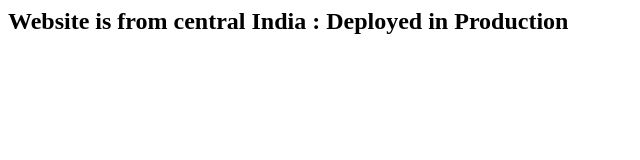
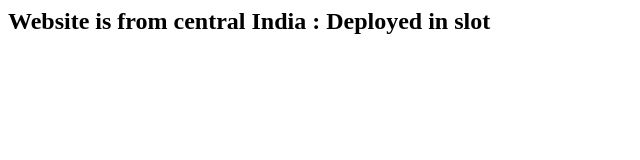
Before and after one commit to Abhishekpawar377491/slot, a plain HTML site: page index.html in a window 1280 px wide. Shown: the whole page, without its empty margins (0-640 px from the left). Drawn offline with Linux system fonts and the light colour scheme.

Commit message:
Update index.html

```diff
--- a/index.html
+++ b/index.html
@@ -3,6 +3,6 @@
 <title>Wipro India</title>
 </head>
 <body>
-<h2>Website is from central India : Deployed in Production</h2>
+<h2>Website is from central India : Deployed in slot</h2>
 </body>
 </html>
```
